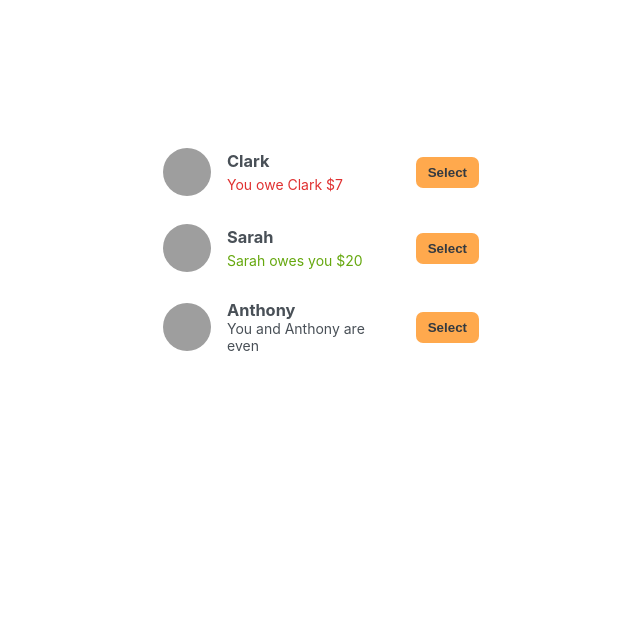
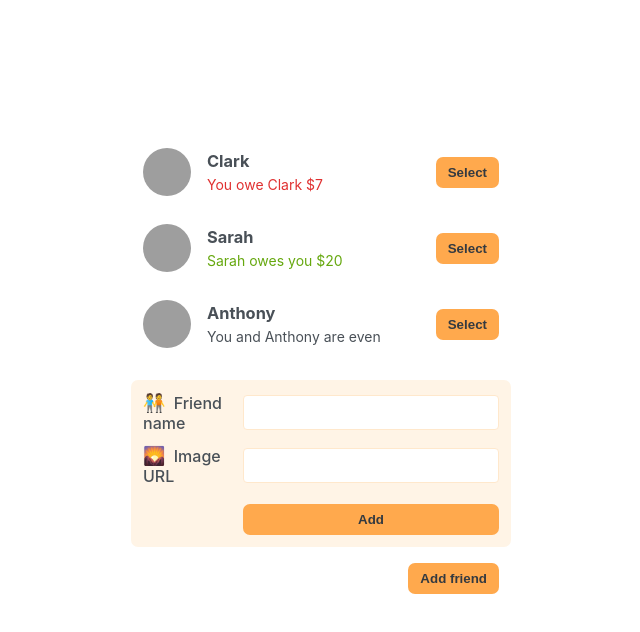
Before and after one commit to QuackPlayground/react-rookie, a React (Vite) app: page / in a window 1280 px wide. Shown: the top 632 px of the page, without its empty margins (79-719 px from the left). Built offline with nearby package versions, Linux system fonts and the light colour scheme; grey boxes are pictures that could not be loaded.

Commit message:
feat: add Forms and Button component

```diff
--- a/src/App.jsx
+++ b/src/App.jsx
@@ -26,6 +26,8 @@
     <div className="app">
       <div className="sidebar">
         <FriendsList />
+        <FormAddFriend />
+        <Button>Add friend</Button>
       </div>
     </div>
   )
@@ -55,7 +57,28 @@
       {friend.balance > 0 && (<p className="green">{friend.name} owes you ${Math.abs(friend.balance)}</p>)}
       {friend.balance === 0 && <p>You and {friend.name} are even</p>}
 
-      <button className="button">Select</button>
+      <Button>Select</Button>
     </li>
   )
 }
+
+function Button({ children }) {
+  return (
+    <button className="button">{ children }</button>
+  )
+}
+
+function FormAddFriend() {
+  return (
+    <form className="form-add-friend">
+      <label>🧑‍🤝‍🧑 Friend name</label>
+      <input type="text" />
+
+      <label>🌄 Image URL</label>
+      <input type="text" />
+
+      <Button>Add</Button>
+
+    </form>
+  )
+}
--- a/src/index.css
+++ b/src/index.css
@@ -28,7 +28,7 @@
 .app {
   min-height: 66vh;
   display: grid;
-  grid-template-columns: 34rem 44rem;
+  grid-template-columns: 38rem 44rem;
   column-gap: 4rem;
   align-items: start;
 }
```
